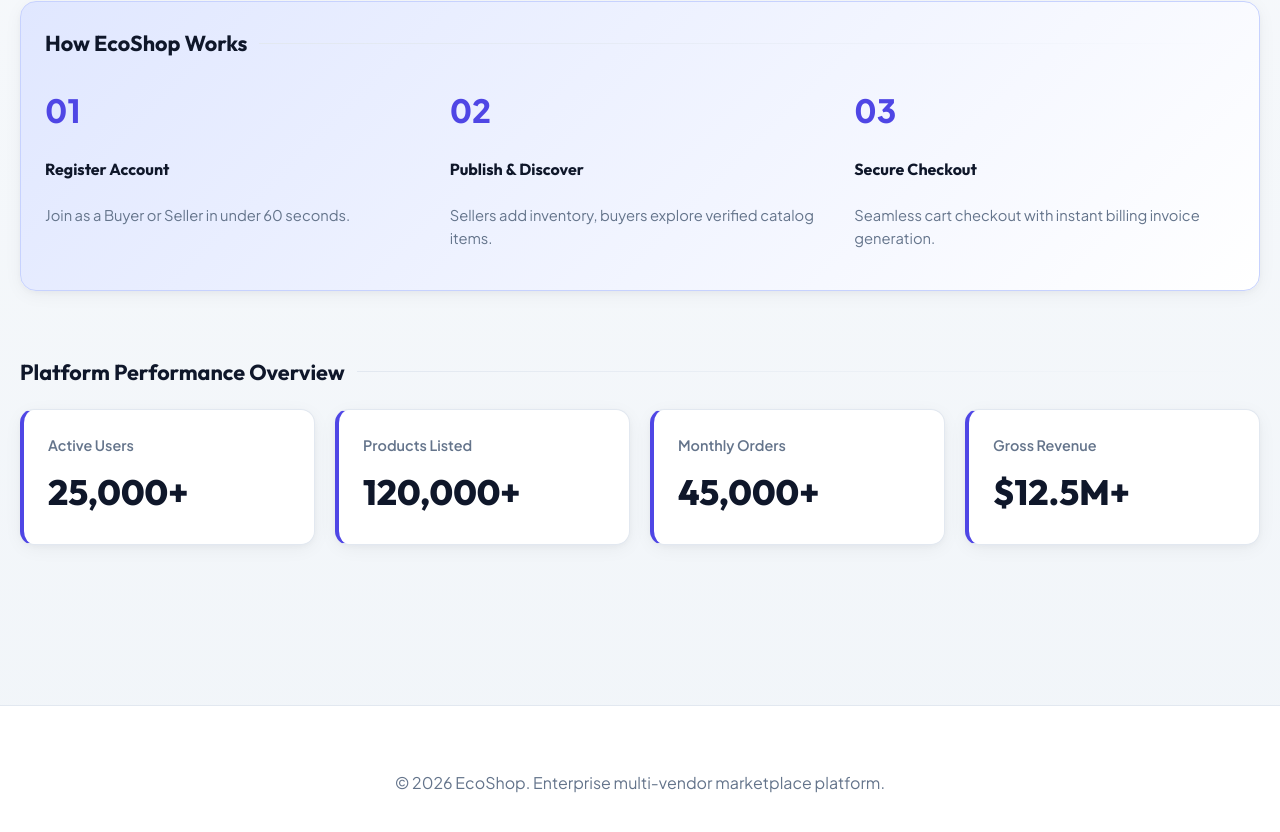
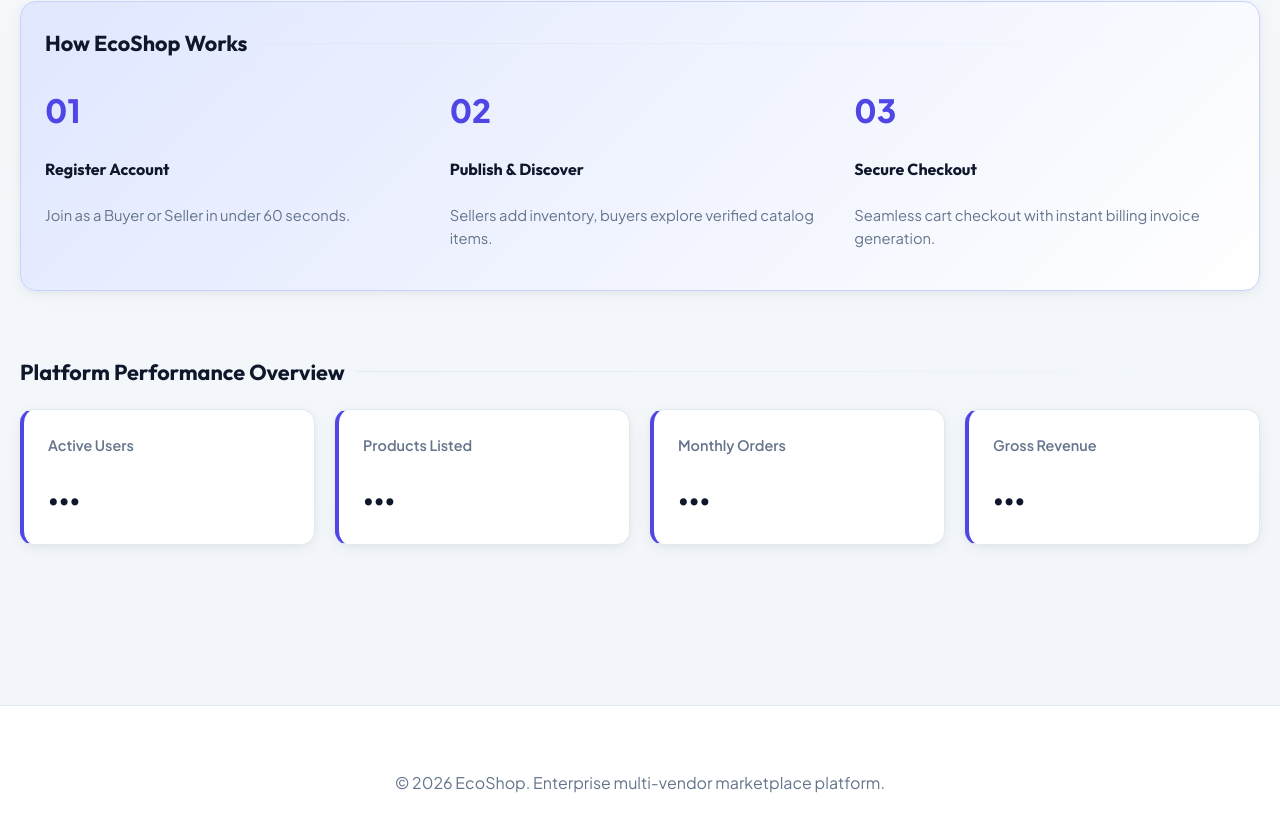
Before and after one commit to ABAID-UR-RAHMAN/e-commerce, a website: page public/index.html in a window 1280 px wide. Shown: the part 2014-2846 px from the top of the page. Drawn offline with Linux system fonts and the light colour scheme.

Commit message:
Upload public/index.html

```diff
--- a/public/index.html
+++ b/public/index.html
@@ -131,19 +131,19 @@
       <div class="stats-row">
         <div class="stats-card fade-in">
           <span>Active Users</span>
-          <strong>25,000+</strong>
+          <strong id="global-stat-users">...</strong>
         </div>
         <div class="stats-card fade-in">
           <span>Products Listed</span>
-          <strong>120,000+</strong>
+          <strong id="global-stat-products">...</strong>
         </div>
         <div class="stats-card fade-in">
           <span>Monthly Orders</span>
-          <strong>45,000+</strong>
+          <strong id="global-stat-orders">...</strong>
         </div>
         <div class="stats-card fade-in">
           <span>Gross Revenue</span>
-          <strong>$12.5M+</strong>
+          <strong id="global-stat-revenue">...</strong>
         </div>
       </div>
     </section>
```
